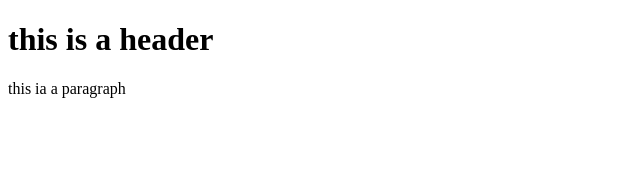
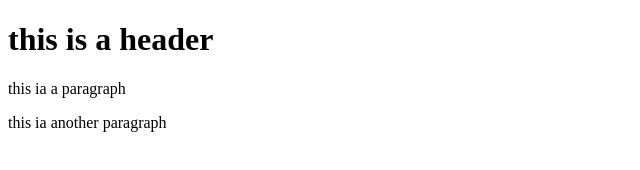
Before and after one commit to mohamed-soltane/git-test, a plain HTML site: page index.html in a window 1280 px wide. Shown: the whole page, without its empty margins (0-640 px from the left). Drawn offline with Linux system fonts and the light colour scheme.

Commit message:
third commit

```diff
--- a/index.html
+++ b/index.html
@@ -3,5 +3,7 @@
     <body>
         <h1> this is a header</h1>
         <p>this ia a paragraph</p>
+        <p>this ia another paragraph</p>
+
     </body>
 </html>
```
